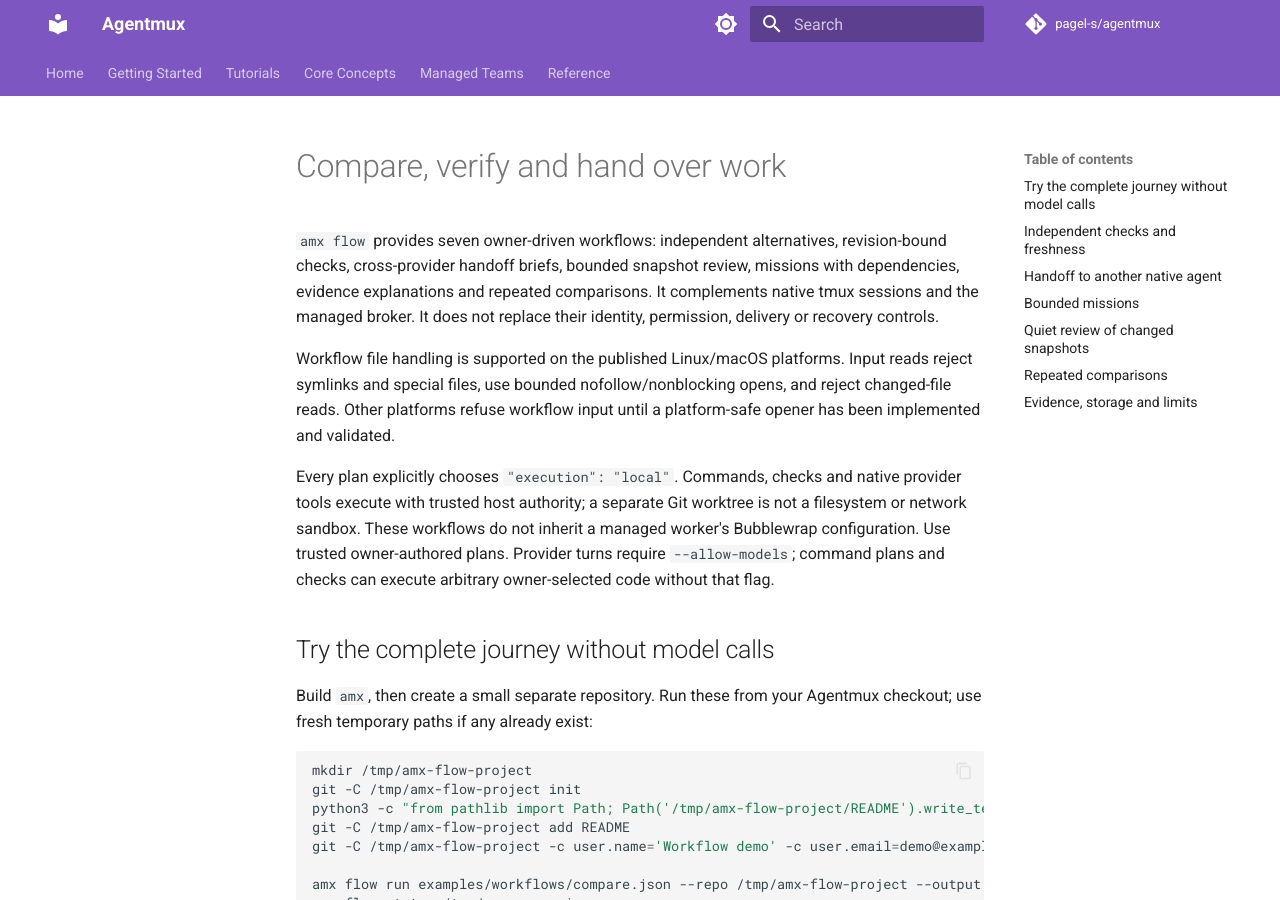
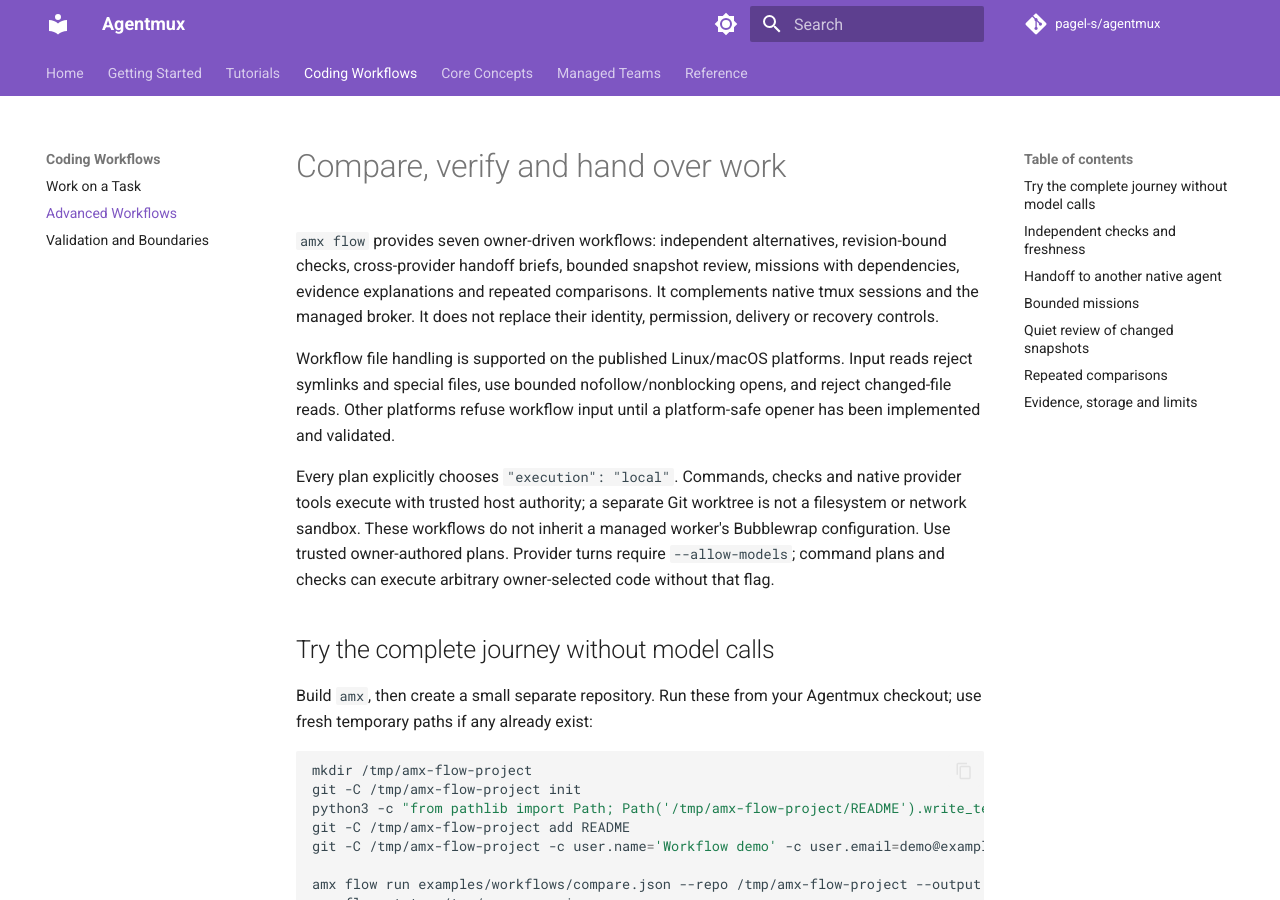
Before and after one commit to pagel-s/agentmux, an MkDocs documentation site: the page built from docs/workflows.md, in a window 1280 px wide and 900 px high. Built offline with MkDocs 1.6.1 and Material for MkDocs 9.7.7, drawn with Linux system fonts in a browser that asks for light colours; comment, search, counter and statistics services are not loaded.

Commit message:
Fix workflow guide links and docs navigation
Use the canonical repository URL for the native example outside the MkDocs document root and add the three workflow guides to site navigation. Validated with mkdocs build --strict using the builder versions observed in CI.

```diff
--- a/docs/workflows.md
+++ b/docs/workflows.md
@@ -48,7 +48,7 @@ exclusive report copy. Reports execute no model calls and contain private task
 and code content.
 
 For an actual provider-backed coding task, the
-[native comparison example](../examples/workflows/native-compare.json) asks
+[native comparison example](https://github.com/pagel-s/agentmux/blob/main/examples/workflows/native-compare.json) asks
 Antigravity and Codex to implement `normalize_tags` in separate worktrees. External
 Python assertions check normalization, error behavior, generators, fresh outputs
 and nonmutation. Installed authenticated CLIs are required. Opt in explicitly:
--- a/mkdocs.yml
+++ b/mkdocs.yml
@@ -53,6 +53,10 @@ nav:
   - Tutorials:
       - Legacy Layout Handoff: tutorials/hello-team.md
       - Portable Bundles: tutorials/portable-bundles.md
+  - Coding Workflows:
+      - Work on a Task: working.md
+      - Advanced Workflows: workflows.md
+      - Validation and Boundaries: workflow-validation.md
   - Core Concepts:
       - Layout Compiler (v1): architecture/mental-model.md
       - Pane Coordination (v1): architecture/coordination.md
```
